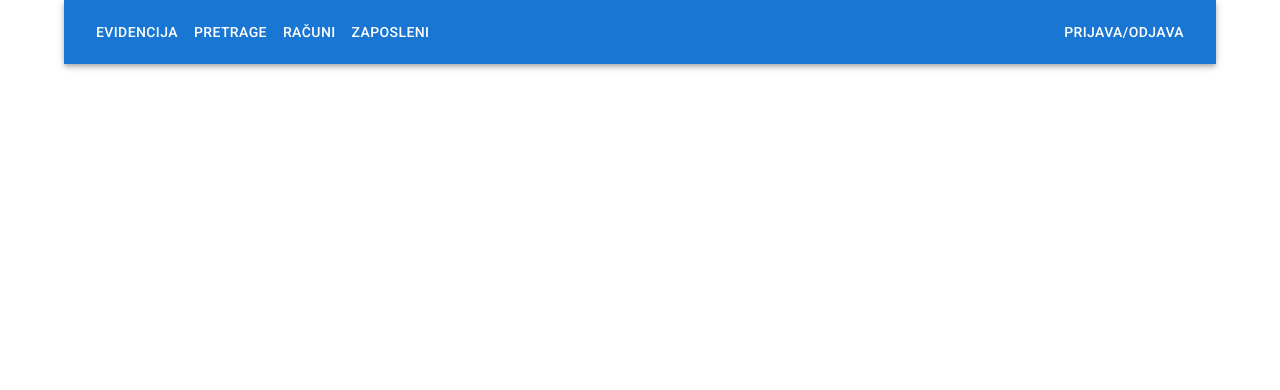
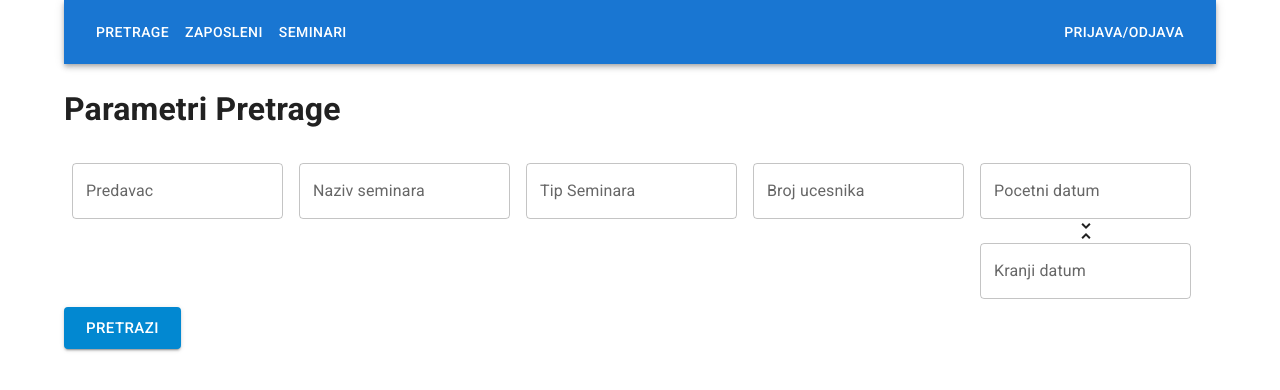
Before and after one commit to BogdanRaicevic/ied-projects, a React (Vite) app: page /seminari in a window 1280 px wide. Shown: the top 390 px of the page. Built offline with nearby package versions, Linux system fonts and the light colour scheme.

Commit message:
Setup Seminar page with search params

```diff
--- a/src/App.tsx
+++ b/src/App.tsx
@@ -1,7 +1,7 @@
 import Container from "@mui/material/Container";
 import { Route, Routes } from "react-router-dom";
 import Navigation from "./components/Navigation";
-import { Evidencija, Pretrage, Racuni, Prijava, Zaposleni } from "./pages";
+import { Evidencija, Pretrage, Racuni, Prijava, Zaposleni, Seminari } from "./pages";
 import Firma from "./pages/Firma";
 
 function App() {
@@ -17,6 +17,7 @@ function App() {
         <Route path="/prijava" element={<Prijava />}></Route>
         <Route path="/firma" element={<Firma />}></Route>
         <Route path="/zaposleni" element={<Zaposleni />}></Route>
+        <Route path="/seminari" element={<Seminari />}></Route>
       </Routes>
     </Container>
   );
--- a/src/components/Navigation/ApplicationNavBar.tsx
+++ b/src/components/Navigation/ApplicationNavBar.tsx
@@ -7,10 +7,11 @@ import Link from "@mui/material/Link";
 
 export default function ApplicationNavBar() {
   const navItems = [
-    { text: "Evidencija", linkPath: "/evidencija" },
+    // { text: "Evidencija", linkPath: "/evidencija" },
     { text: "Pretrage", linkPath: "/pretrage" },
-    { text: "Računi", linkPath: "/racuni" },
+    // { text: "Računi", linkPath: "/racuni" },
     { text: "Zaposleni", linkPath: "/zaposleni" },
+    { text: "Seminari", linkPath: "/seminari" },
   ];
 
   return (
--- /dev/null
+++ b/src/pages/Seminari.tsx
@@ -0,0 +1,34 @@
+import { UnfoldLess } from "@mui/icons-material";
+import { Box, Button, FormControl, TextField } from "@mui/material";
+import { DatePicker, LocalizationProvider } from "@mui/x-date-pickers";
+import { AdapterDateFns } from "@mui/x-date-pickers/AdapterDateFns";
+
+export default function () {
+  const parametriPretrage = () => (
+    <Box>
+      <h1>Parametri Pretrage</h1>
+      <TextField sx={{ m: 1 }} id="predavac" label="Predavac" variant="outlined" />
+      <TextField sx={{ m: 1 }} id="naziv" label="Naziv seminara" variant="outlined" />
+      <TextField sx={{ m: 1 }} id="tip" label="Tip Seminara" variant="outlined" />
+      <TextField sx={{ m: 1 }} id="broj-ucesnika" label="Broj ucesnika" variant="outlined" />
+      <FormControl sx={{ m: 1 }}>
+        <LocalizationProvider dateAdapter={AdapterDateFns}>
+          <DatePicker format="yyyy/MM/dd" label="Pocetni datum" />
+          <Box display="flex" alignItems="center" justifyContent="center">
+            <UnfoldLess />
+          </Box>
+          <DatePicker format="yyyy/MM/dd" label="Kranji datum" />
+        </LocalizationProvider>
+      </FormControl>
+    </Box>
+  );
+
+  return (
+    <>
+      {parametriPretrage()}
+      <Button size="large" variant="contained" color="info" type="submit">
+        Pretrazi
+      </Button>
+    </>
+  );
+}
--- a/src/pages/index.tsx
+++ b/src/pages/index.tsx
@@ -3,5 +3,6 @@ import Pretrage from "./Pretrage";
 import Prijava from "./Prijava";
 import Racuni from "./Racuni";
 import Zaposleni from "./Zaposleni";
+import Seminari from "./Seminari";
 
-export { Evidencija, Pretrage, Prijava, Racuni, Zaposleni };
+export { Evidencija, Pretrage, Prijava, Racuni, Zaposleni, Seminari };
```
Also changed, not shown: package.json (+5 -3 lines), 1 other file (tests, documents, lock files or other folders).
